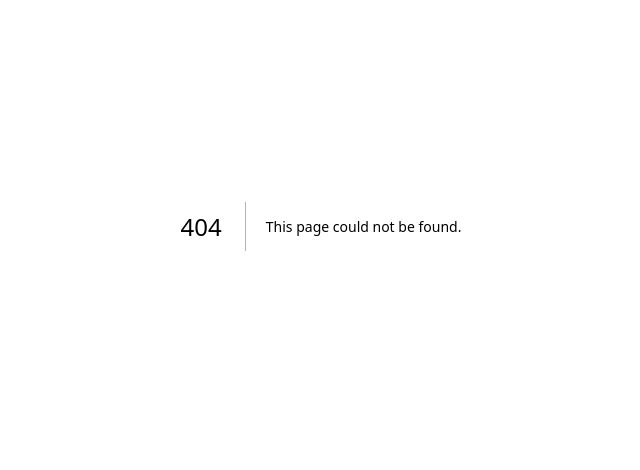
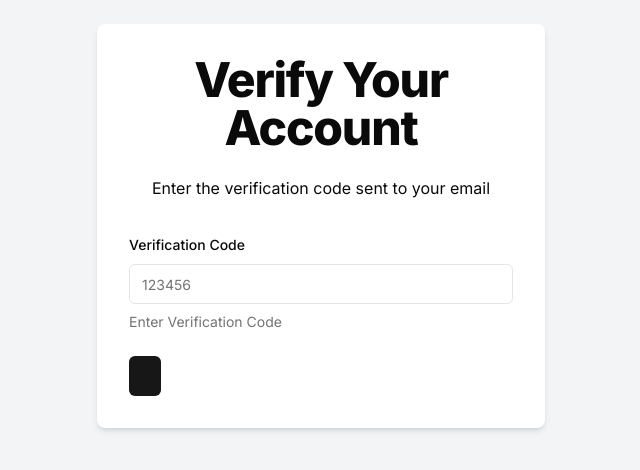
Before and after one commit to Gokul2003g/open-message, a Next.js app: page /verify/1 in a window 1280 px wide. Before the commit this address had no page. Shown: the part 174-644 px from the top of the page, without its empty margins (319-959 px from the left). Built offline with nearby package versions, Linux system fonts and the light colour scheme.

Commit message:
do otp verification

```diff
--- /dev/null
+++ b/src/app/(auth)/verify/[username]/page.tsx
@@ -0,0 +1,95 @@
+"use client";
+import { Button } from "@/components/ui/button";
+import {
+  Form,
+  FormControl,
+  FormDescription,
+  FormField,
+  FormItem,
+  FormLabel,
+  FormMessage,
+} from "@/components/ui/form";
+import { Input } from "@/components/ui/input";
+import { useToast } from "@/components/ui/use-toast";
+import { verifySchema } from "@/schemas/verifySchema";
+import { ApiResponse } from "@/types/ApiResponse";
+import { zodResolver } from "@hookform/resolvers/zod";
+import axios, { AxiosError } from "axios";
+import { useParams, useRouter } from "next/navigation";
+import { useForm } from "react-hook-form";
+import { z } from "zod";
+
+const VerifyAccount = () => {
+  const router = useRouter();
+  const params = useParams<{ username: string }>();
+  const { toast } = useToast();
+
+  const form = useForm<z.infer<typeof verifySchema>>({
+    resolver: zodResolver(verifySchema),
+  });
+
+  const onSubmit = async (data: z.infer<typeof verifySchema>) => {
+    try {
+      const response = await axios.post(`/api/verify-code`, {
+        username: params.username,
+        code: data.code,
+      });
+
+      if (response.data.success) {
+        toast({
+          title: "Success",
+          description: response.data.message,
+        });
+        router.replace("sign-in");
+      } else {
+        toast({
+          title: "Failed",
+          description: response.data.message,
+        });
+      }
+    } catch (error) {
+      console.error("\nError in verifying user", error);
+      const axiosError = error as AxiosError<ApiResponse>;
+      let errorMessage = axiosError.response?.data.message;
+      toast({
+        title: "Signup Failed",
+        description: errorMessage,
+        variant: "destructive",
+      });
+    }
+  };
+
+  return (
+    <div className="flex justify-center items-center min-h-screen bg-gray-100">
+      <div className="w-full max-w-md p-8 space-y-8 bg-white rounded-lg shadow-md">
+        <div className="text-center">
+          <h1 className="text-4xl font-extrabold tracking-tight lg:text-5xl mb-6">
+            Verify Your Account
+          </h1>
+          <p className="mb-4">Enter the verification code sent to your email</p>
+        </div>
+        <Form {...form}>
+          <form onSubmit={form.handleSubmit(onSubmit)} className="space-y-6">
+            <FormField
+              control={form.control}
+              name="code"
+              render={({ field }) => (
+                <FormItem>
+                  <FormLabel>Verification Code</FormLabel>
+                  <FormControl>
+                    <Input placeholder="123456" {...field} />
+                  </FormControl>
+                  <FormDescription>Enter Verification Code</FormDescription>
+                  <FormMessage />
+                </FormItem>
+              )}
+            />
+            <Button type="submit"></Button>
+          </form>
+        </Form>
+      </div>
+    </div>
+  );
+};
+
+export default VerifyAccount;
```
